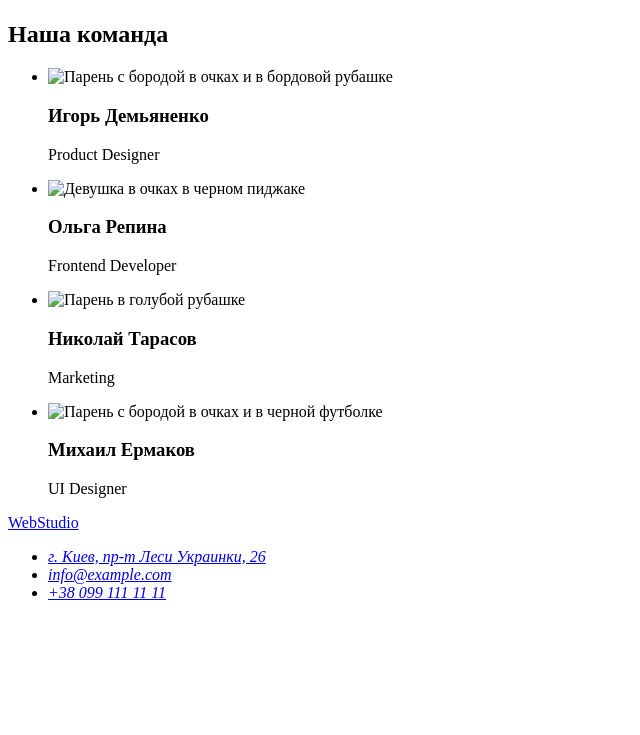
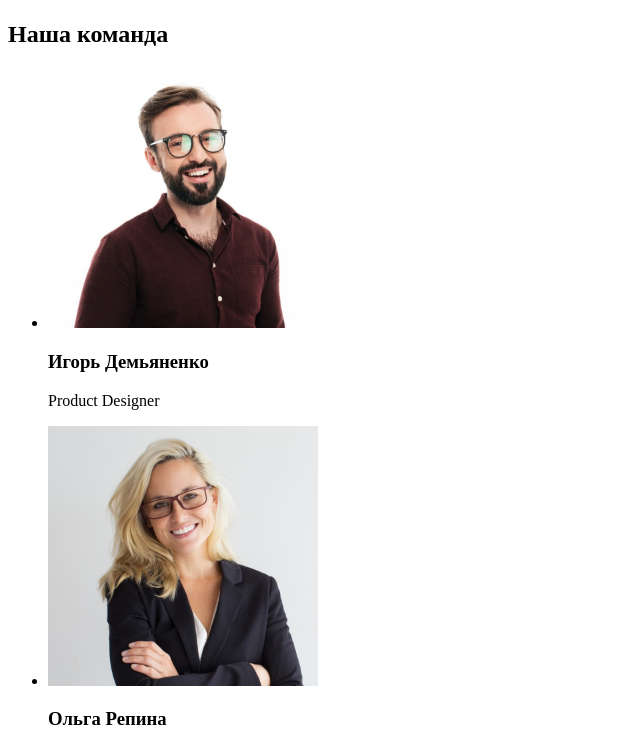
Before and after one commit to hilskiy/goit-markup-hw-01, a plain HTML site: page index.html in a window 1280 px wide. Shown: the part 1505-2240 px from the top of the page, without its empty margins (0-640 px from the left). Before the commit the page ends 2123 px from the top, so only its background shows below. Drawn offline with Linux system fonts and the light colour scheme; the site is published under a folder, as on GitHub Pages, so addresses that start at the root find nothing.

Commit message:
add html

```diff
--- a/index.html
+++ b/index.html
@@ -59,22 +59,22 @@
             <h2>Наша команда</h2>
             <ul>
                 <li>
-                    <img src="/images/img-2-1.jpg" alt="Парень с бородой в очках и в бордовой рубашке" width="270">
+                    <img src="./images/img-2-1.jpg" alt="Парень с бородой в очках и в бордовой рубашке" width="270">
                     <h3>Игорь Демьяненко</h3>
                     <p lang="en">Product Designer</p>
                 </li>
                 <li>
-                    <img src="/images/img-2-2.jpg" alt="Девушка в очках в черном пиджаке" width="270">
+                    <img src="./images/img-2-2.jpg" alt="Девушка в очках в черном пиджаке" width="270">
                     <h3>Ольга Репина</h3>
                     <p lang="en">Frontend Developer</p>
                 </li>
                 <li>
-                    <img src="/images/img-2-3.jpg" alt="Парень в голубой рубашке" width="270">
+                    <img src="./images/img-2-3.jpg" alt="Парень в голубой рубашке" width="270">
                     <h3>Николай Тарасов</h3>
                     <p lang="en">Marketing</p>
                 </li>
                 <li>
-                    <img src="/images/img-2-4.jpg" alt="Парень с бородой в очках и в черной футболке" width="270">
+                    <img src="./images/img-2-4.jpg" alt="Парень с бородой в очках и в черной футболке" width="270">
                     <h3>Михаил Ермаков</h3>
                     <p lang="en">UI Designer</p>
                 </li>
```
